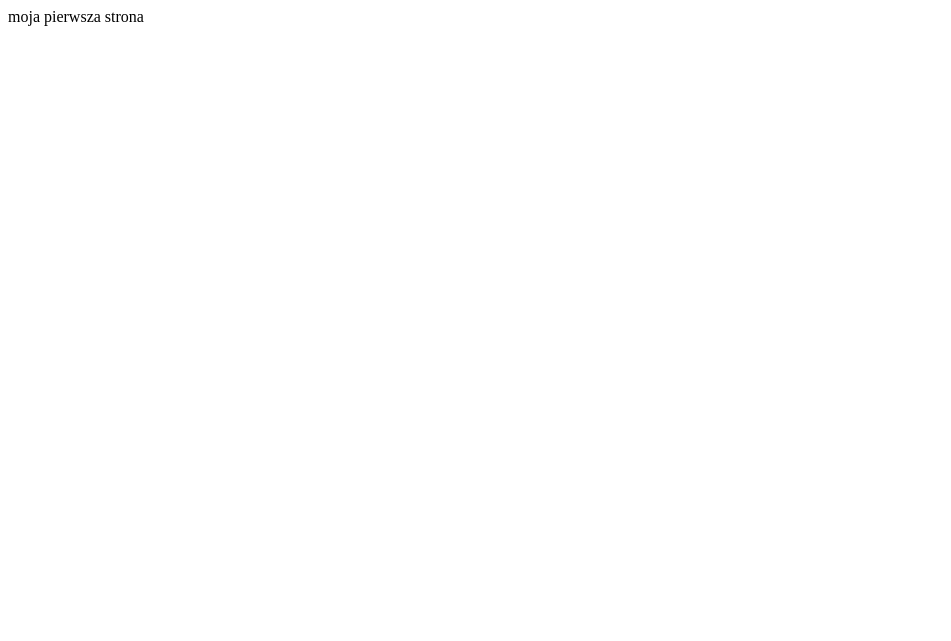
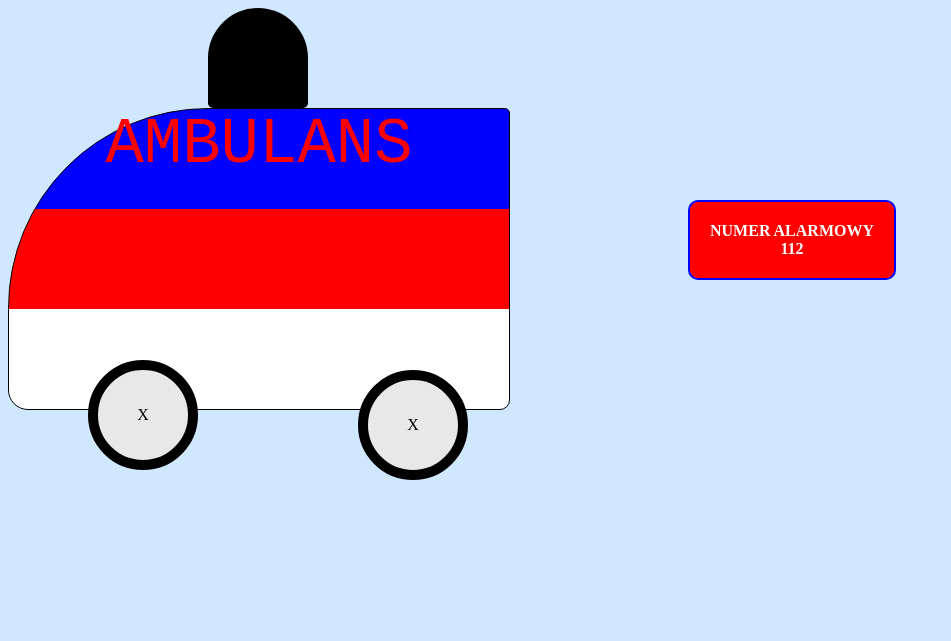
Before and after one commit to JestemPingwinek/Strony-Internetowe, a plain HTML site: page index.html in a window 1280 px wide. Shown: the whole page, without its empty margins (0-951 px from the left). Drawn offline with Linux system fonts and the light colour scheme.

Commit message:
Add files via upload

```diff
--- a/index.html
+++ b/index.html
@@ -1 +1,15 @@
-moja pierwsza strona
+<!DOCTYPE html>
+<html lang="pl">
+<head>
+	<meta charset="utf-8">
+	<link rel="stylesheet" href="style.css">
+</head>
+<body>
+	<div id="siren"></div>
+	<div id="ambulance">AMBULANS</div>
+	<div id="wheel-front" class="wheel"><br><br>X</div>
+	<div id="wheel-back" class="wheel"><br><br>X</div>
+	<div id="emergency">NUMER ALARMOWY<br>112</div>
+
+</body>
+</html>
--- /dev/null
+++ b/style.css
@@ -0,0 +1,79 @@
+body {
+	background-color: #cfe8ff;
+}
+
+#ambulance {
+	width: 500px;
+	height: 300px;
+	border: 1px solid black;
+	border-radius: 200px 5px 10px 20px;
+	text-align: center;
+	color: red;
+	font-family: monospace;
+	font-size: 64px;
+	background: linear-gradient(0deg, white 0% 33.33%, red 33.33% 66.66%, blue 66.66% 100%);
+}
+
+.wheel {
+	width: 90px;
+	height: 90px;
+	background: #e8e8e8;
+	border: 10px solid black;
+	border-radius: 100px;
+	text-align: center;
+	animation: spin 1s linear infinite;
+}
+
+#wheel-front {
+	position: relative;
+	bottom: 50px;
+	left: 80px;
+}
+
+#wheel-back {
+	position: relative;
+	bottom: 150px;
+	left: 350px;
+}
+
+@keyframes spin {
+	from { transform: rotate(0deg); }
+	to { transform: rotate(360deg);}
+}
+
+#siren {
+	position: relative;
+	left: 200px;
+	width: 100px;
+	height: 100px;
+	background-color: black;
+	border-radius: 50px 50px 5px 5px;
+}
+
+#siren:hover {
+	animation: siren 1s infinite;
+}
+
+@keyframes siren {
+	0% {background-color: black;}
+	25% {background-color: blue}
+	75% {background-color: red}
+}
+#emergency {
+	position: absolute;
+	right: 30%;
+	top: 200px;
+	padding: 20px;
+	background: red;
+	color: white;
+	font-weight: bold;
+	text-align: center;
+	border: 2px solid blue;
+	border-radius: 10px;
+	transition: transfrom 1s;
+
+}
+
+#emergency:hover {
+	transform: scale(1.5);
+}
```
